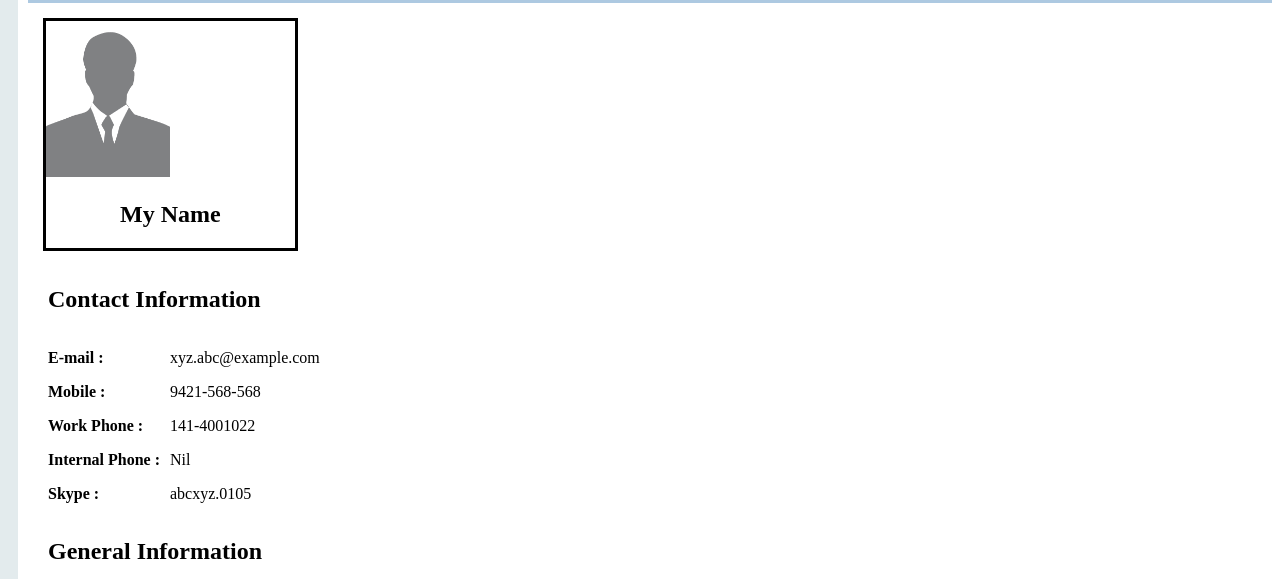
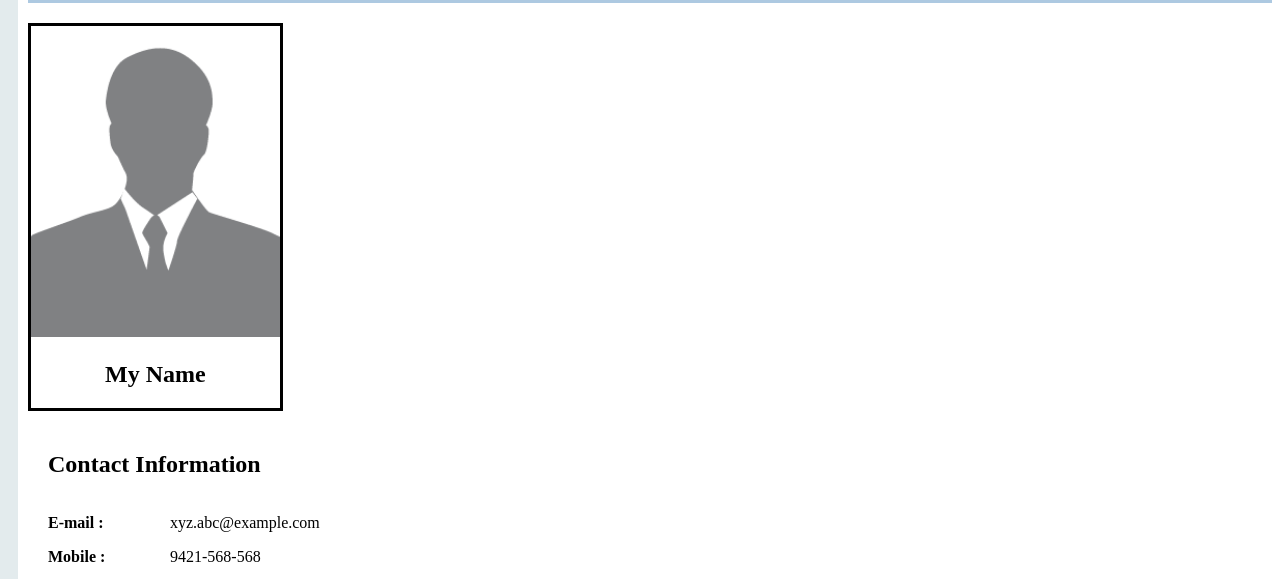
Before and after one commit to meta-mdnoor-alam/get2016, a plain HTML site: page MyProfile/index.html in a window 1280 px wide. Shown: the part 139-718 px from the top of the page. Drawn offline with Linux system fonts and the light colour scheme.

Commit message:
Modifications done

```diff
--- a/MyProfile/style/style.css
+++ b/MyProfile/style/style.css
@@ -29,10 +29,13 @@ body {
 }
 
 #image {
-	width: 20%;
-	margin: 15px;
+	margin: 20px;
+	margin-left: 0px;
 	border: solid 3px black;
 	float: left;
+	display: inline-block;
+	width: 20%;
+
 }
 
 #image h2 {
@@ -40,7 +43,7 @@ body {
 }
 
 #image img {
-	width: 50%;
+	width: 100%;
 }
 
 #profile {
```
